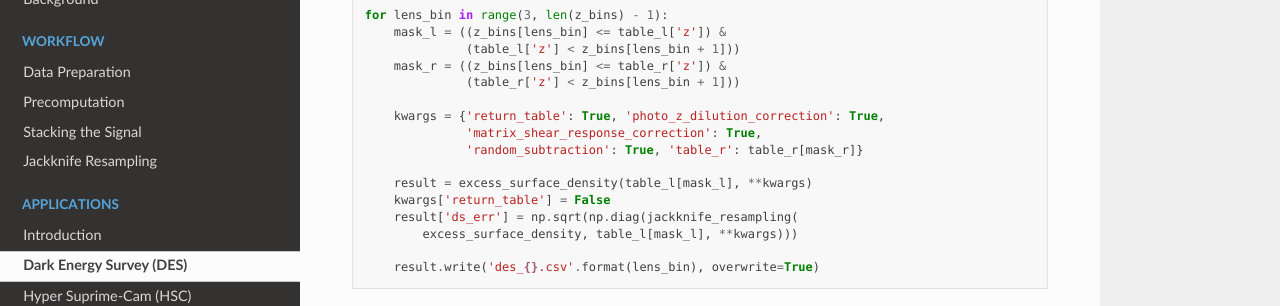
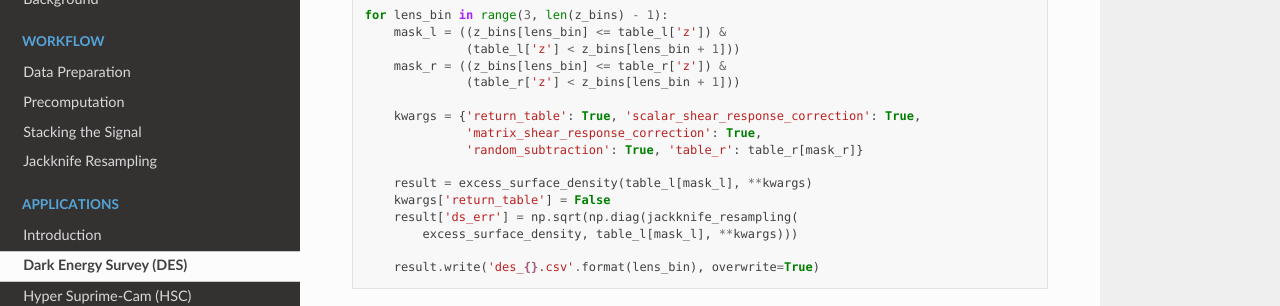
Before and after one commit to johannesulf/dsigma, a Sphinx documentation site: the page built from docs/application_des.txt, in a window 1280 px wide and 900 px high, scrolled down 2989 px. Shown: the part 294-600 px from the top of the window. Built offline with Sphinx 7.4.7 and the Read the Docs theme 2.0.0, drawn with Linux system fonts in a browser that asks for light colours.

Commit message:
fixed error in documentation for DES Y3

```diff
--- a/docs/application_des.txt
+++ b/docs/application_des.txt
@@ -152,7 +152,7 @@ We choose to include all the necessary corrections factors. In addition to the m
         mask_r = ((z_bins[lens_bin] <= table_r['z']) &
                   (table_r['z'] < z_bins[lens_bin + 1]))
 
-        kwargs = {'return_table': True, 'photo_z_dilution_correction': True,
+        kwargs = {'return_table': True, 'scalar_shear_response_correction': True,
                   'matrix_shear_response_correction': True,
                   'random_subtraction': True, 'table_r': table_r[mask_r]}
 
```
